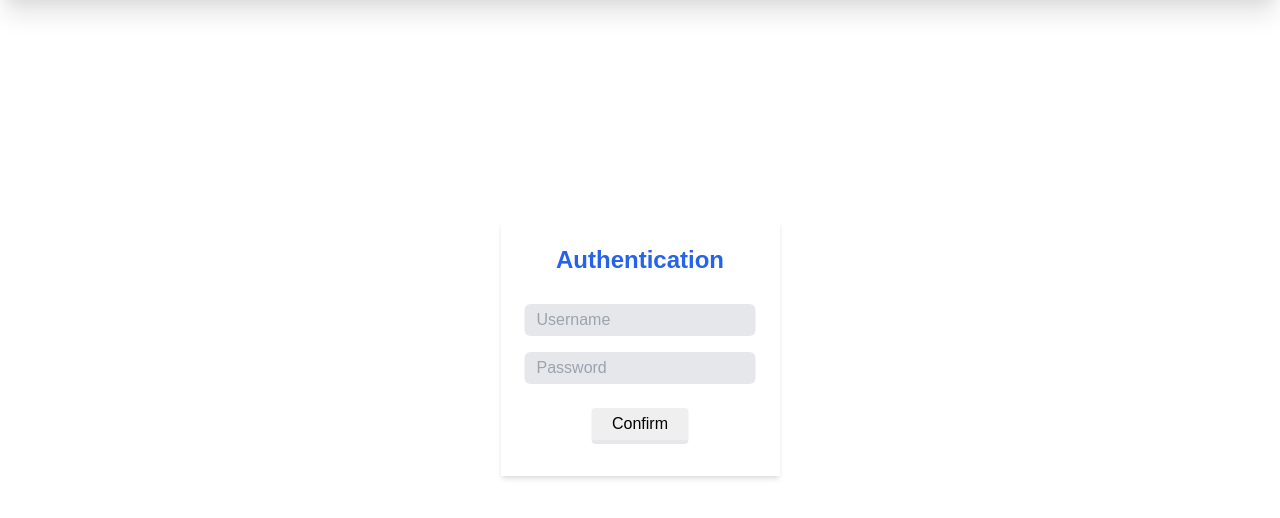
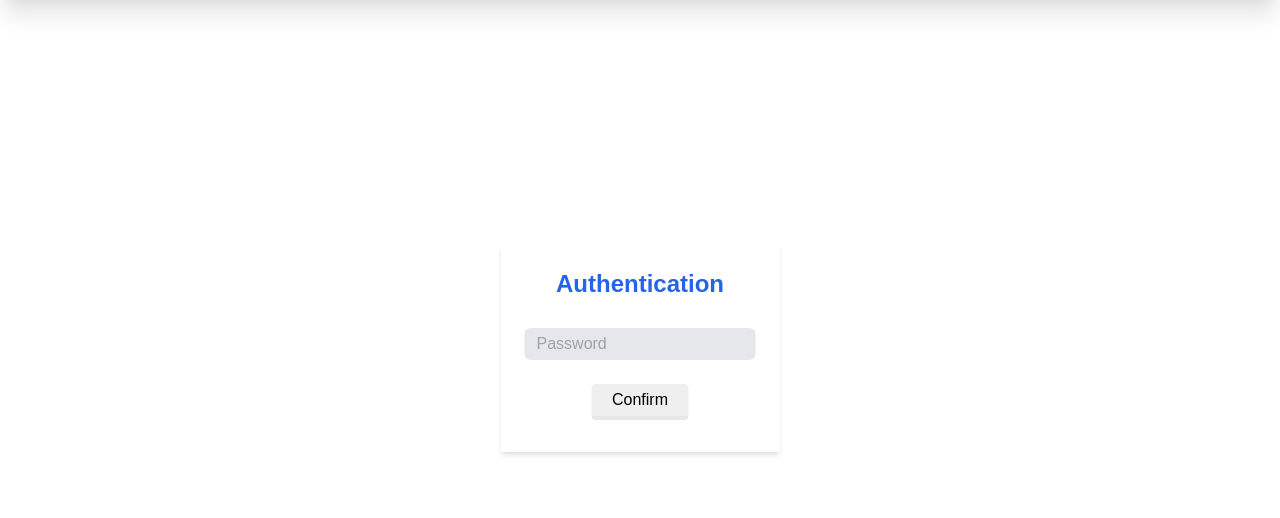
Before and after one commit to Maxix25/forum, a Flask app: page /authentication in a window 1280 px wide. Shown: the part 52-570 px from the top of the page. Run offline with Flask 2, Linux system fonts and the light colour scheme.

Commit message:
Delete the username input as it's not requiered

```diff
--- a/templates/authentication.html
+++ b/templates/authentication.html
@@ -4,7 +4,6 @@
 	<div class="form-box shadow-md hover:shadow-xl transition-all duration-500 ease-in-out top p-6">
 		<form class="flex flex-col items-center" action="#" method="post">
 	  		<h1 class="text-2xl text-blue-600 font-bold mb-5">Authentication</h1>
-	  		<input type="text" id="login" class="my-2 rounded-md outline-none bg-gray-200 p-1 px-3" name="username" placeholder="Username">
 	  		<input type="password" id="password" class="my-2 rounded-md outline-none bg-gray-200 p-1 px-3" name="password" placeholder="Password">
 	  		<input type="submit" class="my-2 rounded outline-none mt-4 py-1 px-5 border-b-4" value="Confirm">
 		</form>
```
